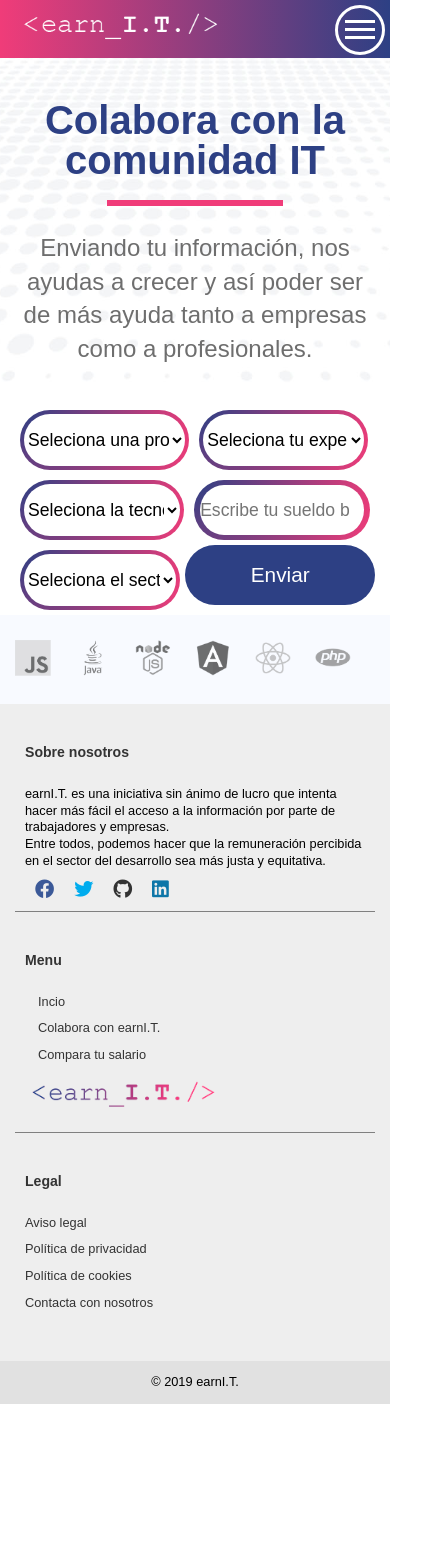
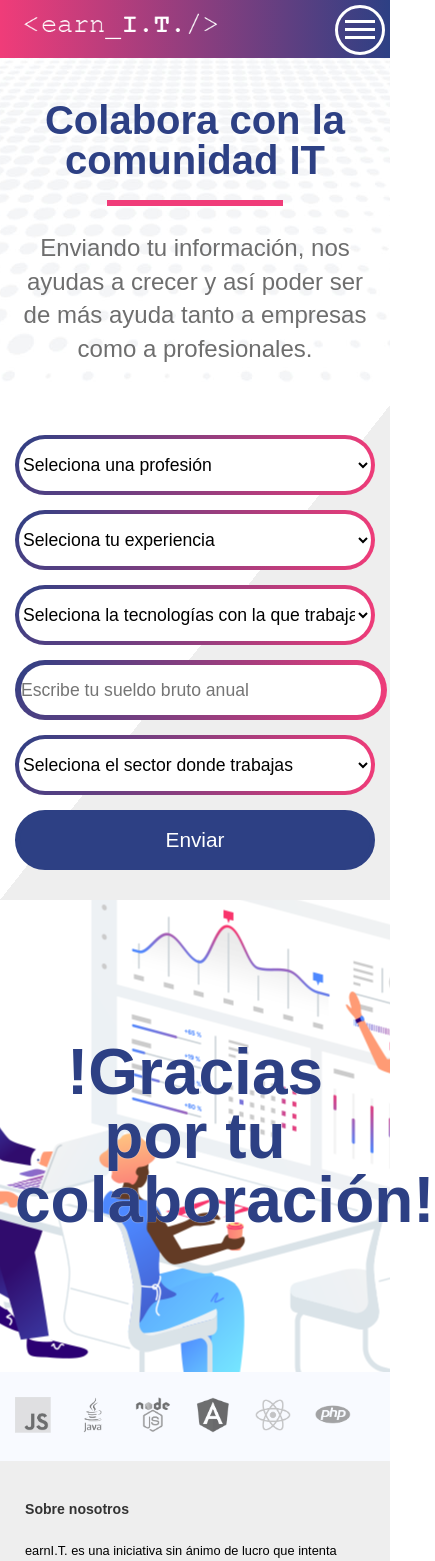
Before and after one commit to JavierMartinGil/Proyecto-earnIT-frontend, an Angular app: page /colabora in a window 390 px wide. Shown: the top 1561 px of the page, 435 px wide, since content can reach past the window. Before the commit the page ends 1404 px from the top, so only its background shows below. Built offline with nearby package versions, Linux system fonts and the light colour scheme.

Commit message:
avances con formularios y mas

```diff
--- a/src/app/app-routing.module.ts
+++ b/src/app/app-routing.module.ts
@@ -3,6 +3,9 @@ import { Routes, RouterModule } from '@angular/router';
 import { IndexComponent } from './index/index.component';
 import { ColaboraComponent } from './colabora/colabora.component';
 import { ComparaComponent } from './compara/compara.component';
+
+
+
 
 
 const routes: Routes = [
@@ -11,8 +14,19 @@ const routes: Routes = [
   { path: 'compara', component: ComparaComponent }
 ];
 
+
 @NgModule({
-  imports: [RouterModule.forRoot(routes)],
+
+  imports: [
+    RouterModule.forRoot(routes, {
+      scrollPositionRestoration: 'enabled', // Add options right here
+    })
+  ],
   exports: [RouterModule]
+
 })
+
+
+
+
 export class AppRoutingModule { }
--- a/src/app/claim-index/claim-index.component.html
+++ b/src/app/claim-index/claim-index.component.html
@@ -4,8 +4,8 @@
         <h4>Tanto si deseas compartir información sobre tu salario con nuestra comunidad, como si deseas recibir información sobre los sueldos del mercado IT, puedes ayudarnos a
             crecer.</h4>
         <p class="btns">
-            <a href="#" class="btn_trans">Comparte tu info</a>
-            <a href="#" class="btn_trans">Haz una consulta</a>
+            <a [routerLink]="['/colabora']" class="btn_trans">Comparte tu info</a>
+            <a [routerLink]="['/compara']" class="btn_trans">Haz una consulta</a>
         </p>
     </div>
 </div>
--- a/src/app/footer/footer.component.css
+++ b/src/app/footer/footer.component.css
@@ -94,6 +94,7 @@ ul.menu_legal li a:hover{
 
 img#logo_footer{
     width: 200px;
+    max-width: 100%;
 }
 
 @media (max-width: 550px){
--- a/src/app/footer/footer.component.html
+++ b/src/app/footer/footer.component.html
@@ -14,9 +14,9 @@
         <div>
             <h4>Menu</h4>
             <ul class="menu_footer">
-                <li><a href="#">Incio </a></li>
-                <li><a href="#">Colabora con earnI.T.</a></li>
-                <li><a href="#">Compara tu salario</a></li>
+                <li><a [routerLink]="['/']">>Inicio </a></li>
+                <li><a [routerLink]="['/colabora']">Colabora con earnI.T.</a></li>
+                <li><a [routerLink]="['/compara']">Compara tu salario</a></li>
             </ul>
             <img src="../../assets/img/earnit_log_footer.png" alt="earnIT comparador de sueldos de IT" id="logo_footer">
         </div>
--- a/src/app/formcol/formcol.component.css
+++ b/src/app/formcol/formcol.component.css
@@ -1,12 +1,18 @@
+.formulario_colabora{
+    padding: 15px 0;
+    background: linear-gradient(to bottom right, #fff 0%, #fff 50%, #eee 50%, #eee 100%);
+}
+
 div.formcol {
     display: flex;
+    flex-wrap: nowrap;
 }
 
 div.formcol input[type=number],
 div.formcol select{
     display: block;
     width: 47%;
-    margin: 5px;
+    margin: 15px auto;
     border: double 4px transparent;
     border-radius: 80px;
     background-image: linear-gradient(white, white), radial-gradient(circle at top left, #2d4084,#f03c79);
@@ -17,19 +23,60 @@ div.formcol select{
     outline: none;
 }
 
+div.formcol input[type=number],
+div.formcol select{
+    cursor: pointer;
+}
+
 div.formcol input[type=submit]{
     background-color: #2d4084;
     color: white;
     height: 60px;
     border: none;
-    width: 200px;
+    width: 48%;
     text-align: center;
-    margin: 0 auto;
     display: block;
     border-radius: 80px;
     font-size: 1.3em;
+    margin: 15px auto;
+    border: 5px solid #2d4084;
+    transition: .5s;
+}
+
+div.formcol input[type=submit]:hover{
+    cursor: pointer;
+    background-color: #f03c79;
+    border: 5px solid #f03c79;
 }
 
 div.formcol input[type=number]{
     height: 50px;
 }
+
+.imagen_gracias{
+    background-image: url("../../assets/img/earnit_colabora.png");
+    background-repeat: no-repeat;
+    background-position: center center;
+}
+
+.imagen_gracias h3{
+    font-size: 4em;
+    text-align: center;
+    padding: 140px 0;
+    font-weight: 800;
+    color: #2d4084;
+    text-shadow: 0 0 1px #fff;
+}
+
+@media (max-width:600px){
+div.formcol {
+    display: block;
+}
+
+div.formcol input[type=number],
+div.formcol input[type=submit],
+div.formcol select{
+    width:100%;
+}
+
+}
--- a/src/app/formcol/formcol.component.html
+++ b/src/app/formcol/formcol.component.html
@@ -1,6 +1,6 @@
 <div class="formulario_colabora">
     <div class="container">
-        <form novalidate [formGroup]="formulario_colabora">
+        <form novalidate [formGroup]="formulario_colabora" (ngSubmit)="onSubmit()">
             <div class="formcol">
                 <select formControlName="profesion">
                     <option value="">Seleciona una profesión</option>
@@ -44,3 +44,8 @@
         </form>
     </div>
 </div>
+<div class="imagen_gracias">
+    <div class="container">
+        <h3>!Gracias por tu colaboración!</h3>
+    </div>
+</div>
--- a/src/app/formcol/formcol.component.ts
+++ b/src/app/formcol/formcol.component.ts
@@ -31,6 +31,9 @@ export class FormcolComponent implements OnInit {
     });
   }
 
+  onSubmit() {
+    console.log(this.formulario_colabora.value);
+  }
 
   ngOnInit() {
   }
--- a/src/app/formcomp/formcomp.component.css
+++ b/src/app/formcomp/formcomp.component.css
@@ -18,6 +18,10 @@
     outline: none;
 }
 
+.formulario select:hover{
+    cursor: pointer;
+}
+
 
 input[type="submit"] {
     font-weight: 800;
@@ -34,6 +38,7 @@ input[type="submit"] {
 
 input[type="submit"]:hover{
     background-color: #f03c79;
+    cursor: pointer;
 }
 
 .resultados {
--- a/src/app/formcomp/formcomp.component.html
+++ b/src/app/formcomp/formcomp.component.html
@@ -1,6 +1,6 @@
 <div class="formulario">
     <div class="container">
-        <form novalidate [formGroup]="formulario_solicitud">
+        <form novalidate [formGroup]="formulario_solicitud" (ngSubmit)="onSubmit()">
             <div>
                 <select formControlName="profesion">
                     <option value="">Seleciona una profesión</option>
@@ -12,12 +12,12 @@
             <div>
                 <select formControlName="experiencia">
                     <option value="">Seleciona tu experiencia</option>
-                    <option value="sinexperiencia">Sin experiencia</option>
-                    <option value="1ano">1 año</option>
-                    <option value="2anos">2 años</option>
-                    <option value="3anos">3 años</option>
-                    <option value="4anos">4 años</option>
-                    <option value="mas4anos">Más de 4 años</option>
+                    <option value="0">Sin experiencia</option>
+                    <option value="1">1 año</option>
+                    <option value="2">2 años</option>
+                    <option value="3">3 años</option>
+                    <option value="4">4 años</option>
+                    <option value="5">Más de 4 años</option>
                 </select>
             </div>
             <div>
--- a/src/app/formcomp/formcomp.component.ts
+++ b/src/app/formcomp/formcomp.component.ts
@@ -26,6 +26,9 @@ export class FormcompComponent implements OnInit {
     });
   }
 
+  onSubmit() {
+    console.log(this.formulario_solicitud.value);
+  }
 
   ngOnInit() {
   }
```
Also changed, not shown: src/assets/img/earnit_colabora.png (added).
